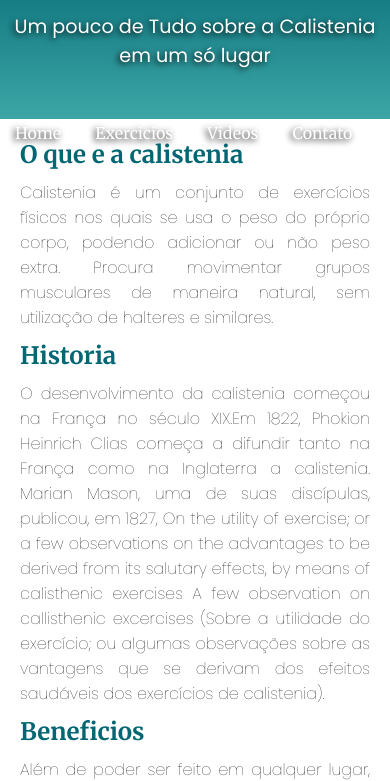
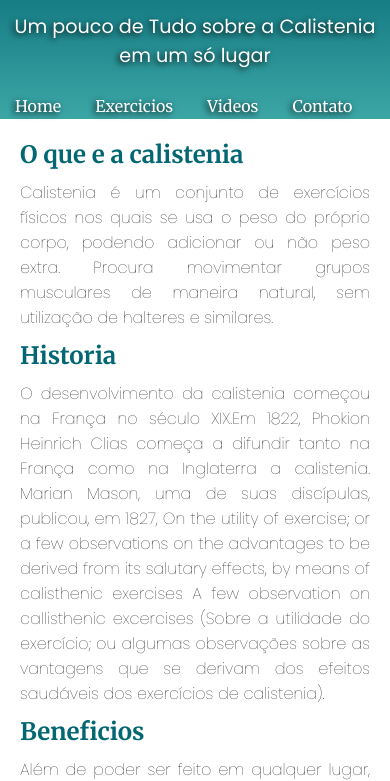
Before and after one commit to jeanrodriguesof/Meus-Projetos, a plain HTML site: page Calistenia/Calisteniaof.html in a window 390 px wide. Shown: the part 63-844 px from the top of the page. Drawn offline with Linux system fonts and the light colour scheme; a web font is replaced by a local one.

Commit message:
site calistenia v1

```diff
--- a/Calistenia/css/estilo.css
+++ b/Calistenia/css/estilo.css
@@ -50,11 +50,6 @@ header > p{
      font-family: var(--font_sans-serif);
      text-shadow: -2px 2px 6px black;
 }
-nav{
-    margin-left: 10px;
-    margin: 0px;
-}
-
 
 nav > a:hover{
     background-color: var(--cor03);
@@ -75,11 +70,13 @@ header > nav > a{
     text-shadow: -2px 2px 6px black;
     transition-duration: 0.5;
 }
+
+
 main > article{
-    min-width: 300px;
-    max-width: 1000px;
     padding: 20px;
     margin: auto;
+    max-width: 1000px;
+    min-width: 320px;
     background-color: white;
     box-shadow: -4px 4px 5px rgba(0, 0, 0, 0.281);
     border-bottom-left-radius:10px;
@@ -116,3 +113,10 @@ footer > p > a{
 footer > p >a:hover{
     text-decoration: underline;
 }
+
+@media(max-width:520px ){
+    header > nav {
+        margin-top: 26px;
+
+    }
+}
```
Also changed, not shown: Calistenia/Calisteniaof.html (+4 -5 lines).
